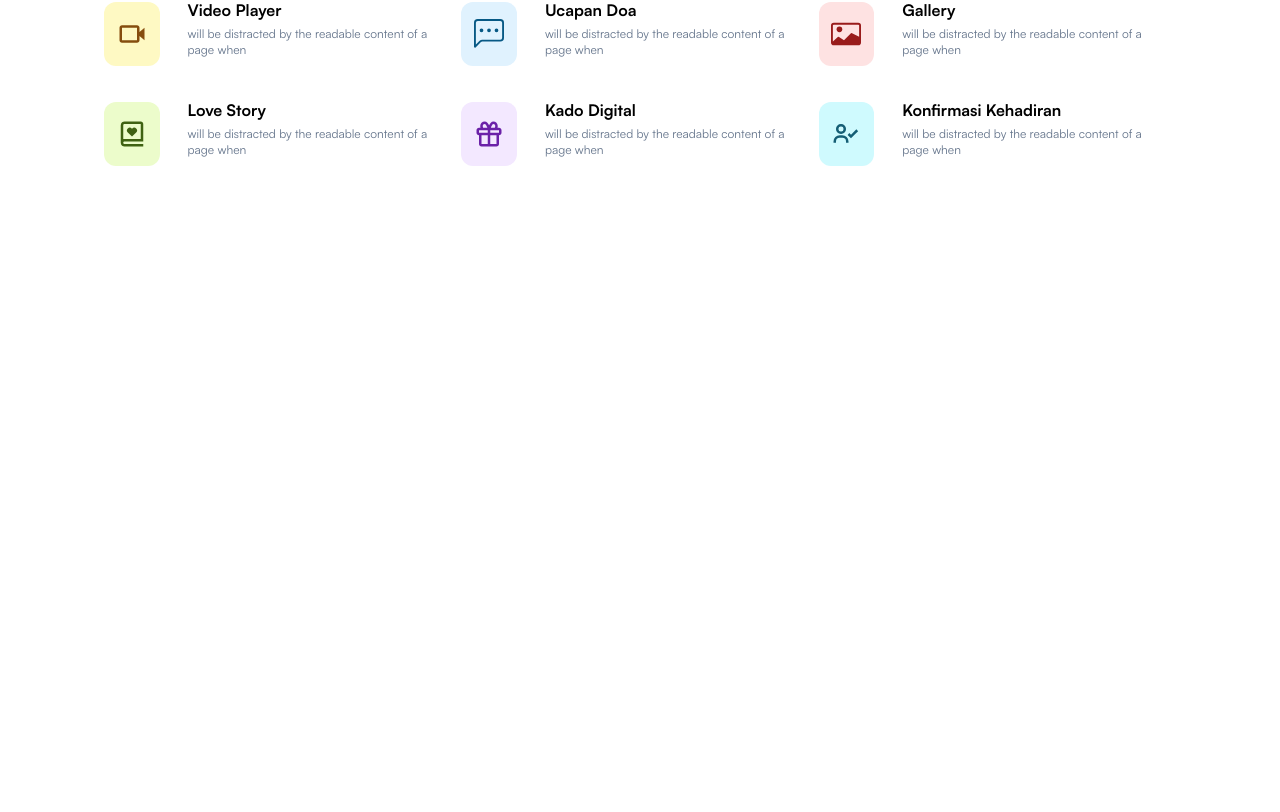
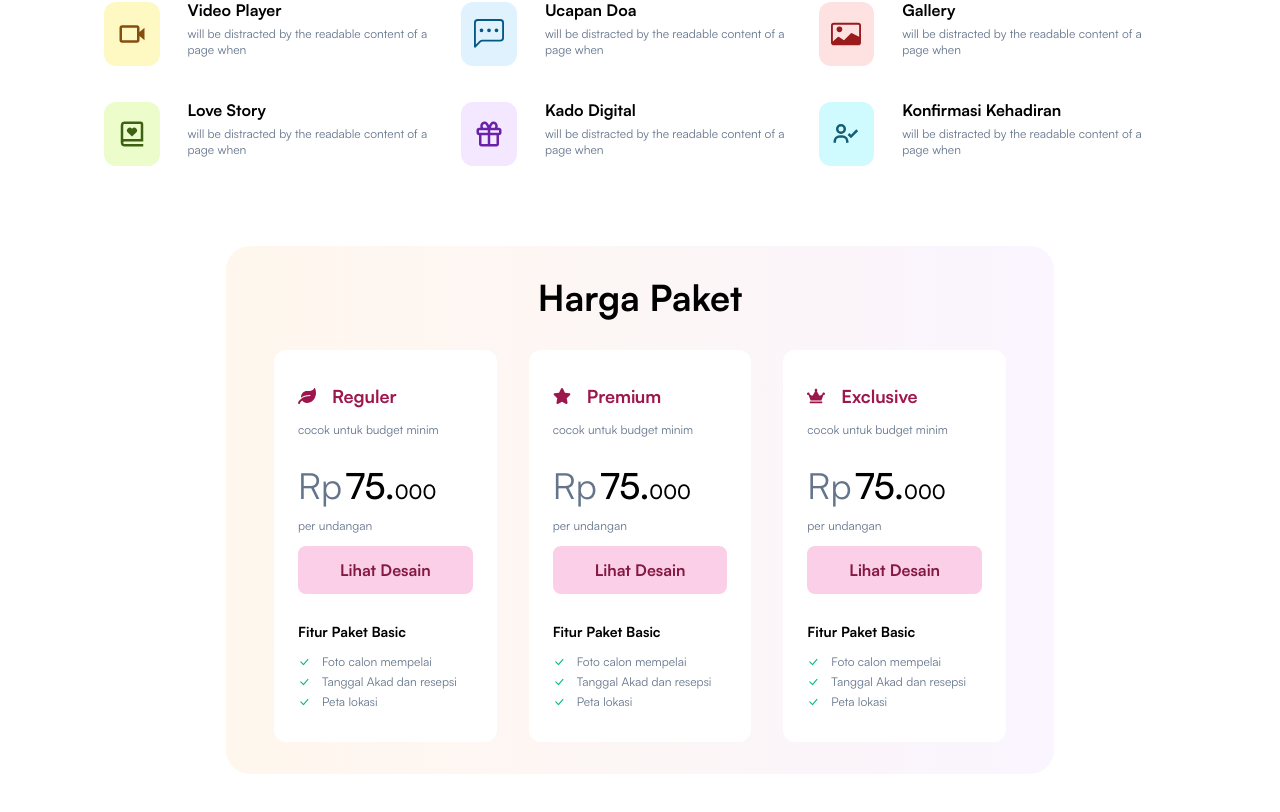
Before and after one commit to muffid/rabine-v2, a Next.js app: page / in a window 1280 px wide. Shown: the part 1900-2712 px from the top of the page. Before the commit the page ends 2066 px from the top, so only its background shows below. Built offline with nearby package versions, Linux system fonts and the light colour scheme.

Commit message:
Pricing add

```diff
--- a/components/index/Navbar.js
+++ b/components/index/Navbar.js
@@ -10,7 +10,7 @@ function Navbar() {
     const[isOpen,setIsOpen] = useState(false)
 
   return (
-    <div className='w-full bg-white/80 backdrop-blur-sm fixed top-0 z-20 '>
+    <div className='w-full bg-white/80 backdrop-blur-sm fixed top-0 z-20 border-b '>
         <div className=' max-w-[1200px] mx-auto px-8 flex flex-row items-center justify-between base text-slate-700  py-6 relative '>
 
         <motion.div
@@ -30,22 +30,16 @@ function Navbar() {
                 </div>
                 <div className='flex flex-col items-end gap-y-7 semibold text-sm'>
                     <div className='flex flex-row items-center gap-x-5  rounded-xl 'onClick={()=>setIsOpen(false)}>
-                        <p>Home</p>
+                        <p>Beranda</p>
                         <BiHomeCircle/>
                     </div>
 
                     <div className='flex flex-row items-center gap-x-5  rounded-xl'onClick={()=>setIsOpen(false)}>
-                        <p>About us</p>
+                        <p>Harga</p>
                         <BiInfoCircle/>
                     </div>
-
                     <div className='flex flex-row items-center gap-x-5  rounded-xl'>
-                        <p>Pricing</p>
-                        <BiDollar/>
-                    </div>
-
-                    <div className='flex flex-row items-center gap-x-5  rounded-xl'>
-                        <p>Products</p>
+                        <p>Template</p>
                         <BiCartAlt/>
                     </div>
 
@@ -55,7 +49,7 @@ function Navbar() {
                     </div>
 
                     <div className='flex flex-row items-center gap-x-5  rounded-xl'>
-                        <p>Contact</p>
+                        <p>Kontak</p>
                         <BiPhoneCall/>
                     </div>
                 </div>
@@ -77,22 +71,18 @@ function Navbar() {
             <div className='flex flex-row items-center justify-between gap-x-4'>
                 <div className='hidden md:flex flex-row items-center justify-between gap-x-6 text-sm bold '>
                     <div className=' cursor-pointer relative '>
-                        <p onMouseEnter={()=>setHoverMenu(1)} onMouseLeave={()=>setHoverMenu(0)} onClick={()=>setMenuActive(1)}>Home</p>
+                        <p onMouseEnter={()=>setHoverMenu(1)} onMouseLeave={()=>setHoverMenu(0)} onClick={()=>setMenuActive(1)}>Beranda</p>
                         <div className={hoverMenu===1 || menuActive===1 ? 'visible'+' absolute -bottom-2 h-[0.2rem] w-6  bg-orange-600 rounded-xl duration-300' : 'invisible'}></div>
                     </div>
 
-                    <div className=' cursor-pointer relative'>
-                        <p onMouseEnter={()=>setHoverMenu(2)} onMouseLeave={()=>setHoverMenu(0)} onClick={()=>setMenuActive(2)}>About us</p>
-                        <div className={hoverMenu===2 || menuActive===2 ? 'visible'+' absolute -bottom-2 h-[0.2rem] w-6  bg-orange-600 rounded-xl duration-300' : 'invisible'}></div>
-                    </div>
 
                     <div className=' cursor-pointer relative'>
-                        <p onMouseEnter={()=>setHoverMenu(3)} onMouseLeave={()=>setHoverMenu(0)} onClick={()=>setMenuActive(3)}>Pricing</p>
+                        <p onMouseEnter={()=>setHoverMenu(3)} onMouseLeave={()=>setHoverMenu(0)} onClick={()=>setMenuActive(3)}>Harga</p>
                         <div className={hoverMenu===3 || menuActive===3 ? 'visible'+' absolute -bottom-2 h-[0.2rem] w-6  bg-orange-600 rounded-xl duration-300' : 'invisible'}></div>
                     </div>
 
                     <div className=' cursor-pointer relative'>
-                        <p onMouseEnter={()=>setHoverMenu(4)} onMouseLeave={()=>setHoverMenu(0)} onClick={()=>setMenuActive(4)}>Products</p>
+                        <p onMouseEnter={()=>setHoverMenu(4)} onMouseLeave={()=>setHoverMenu(0)} onClick={()=>setMenuActive(4)}>Template</p>
                         <div className={hoverMenu===4 || menuActive===4 ?  'visible'+' absolute -bottom-2 h-[0.2rem] w-6  bg-orange-600 rounded-xl duration-300' : 'invisible'}></div>
                     </div>
 
@@ -103,11 +93,11 @@ function Navbar() {
                     </div>
 
                     <div className=' cursor-pointer relative'>
-                        <p onMouseEnter={()=>setHoverMenu(5)} onMouseLeave={()=>setHoverMenu(0)} onClick={()=>setMenuActive(5)}>Contact</p>
+                        <p onMouseEnter={()=>setHoverMenu(5)} onMouseLeave={()=>setHoverMenu(0)} onClick={()=>setMenuActive(5)}>Kontak</p>
                         <div className={hoverMenu===5 || menuActive===5 ? 'visible'+' absolute -bottom-2 h-[0.2rem] w-6  bg-orange-600 rounded-xl duration-300' : 'invisible'}></div>
                     </div>
                 </div>
-                <button className='hidden lg:inline bg-orange-500 p-3 rounded-3xl  text-white text-xs ml-6 hover:bg-orange-600 hover:scale-105 transform duration-200 hover:shadow-xl hover:shadow-orange-200'>Order Sekarang</button>
+                <button className='hidden lg:inline bg-pink-700 p-3 rounded-3xl  text-white text-xs ml-6  hover:scale-105 transform duration-200 hover:shadow-xl hover:shadow-orange-200'>Order Sekarang</button>
                 <div className='flex flex-row items-center ml-8 gap-x-4 lg:ml-4'>
                     <HiSearch className='text-2xl cursor-pointer'/>
                     <HiMenuAlt3 className='text-2xl cursor-pointer md:hidden' onClick={()=>setIsOpen(true)}/>
--- /dev/null
+++ b/components/index/Pricing.js
@@ -0,0 +1,113 @@
+import Image from 'next/image'
+import React from 'react'
+import { BiChevronDown } from "react-icons/bi";
+import { BsCheckLg } from "react-icons/bs";
+import { FaLeaf,FaStar,FaCrown } from "react-icons/fa";
+
+function Pricing() {
+  return (
+    <div className='mt-20 md:w-full lg:w-3/4 mx-auto flex flex-col items-center justify-center gap-y-4 bg-gradient-to-r from-orange-50
+                     to-purple-50 rounded-3xl py-8 px-12 mb-12'>
+        <h1 className='text-4xl bold mb-4'>Harga Paket</h1>
+        <div className='flex flex-col md:flex-row gap-x-8 justify-center w-full gap-y-6'>
+
+
+            <div className='bg-white rounded-xl px-6  flex flex-col items-start justify-between md:w-1/3 py-8 gap-y-3'>
+                <div className='flex flex-row items-center gap-x-4 bold text-lg text-pink-800'>
+                    <FaLeaf/>
+                    <p>Reguler</p>
+                </div>
+                <p className='text-xs text-slate-500 pr-8'>cocok untuk budget minim </p>
+                <div className='flex flex-row items-end mt-4 gap-x-1'>
+                    <h1 className='text-slate-500 text-4xl'>Rp</h1>
+                    <h1 className='semibold text-4xl'>75.</h1>
+                    <h1 className='semibold text-xl  -ml-1'>000</h1>
+                </div>
+                <p className='text-xs text-slate-500 '>per undangan</p>
+                <button className='rounded-lg px-5 py-3 w-full bg-pink-200 text-pink-900  bold '>Lihat Desain</button>
+                <p className='bold text-sm mt-4'>Fitur Paket Basic</p>
+                <div className='flex flex-col gap-y-1'>
+                    <div className='flex flex-row items-center gap-x-3'>
+                        <BsCheckLg className='text-emerald-500 text-xs'/>
+                        <p className='text-slate-500 text-xs'> Foto calon mempelai</p>
+                    </div>
+                    <div className='flex flex-row items-center gap-x-3'>
+                        <BsCheckLg className='text-emerald-500 text-xs'/>
+                        <p className='text-slate-500 text-xs'>Tanggal Akad dan resepsi</p>
+                    </div>
+                    <div className='flex flex-row items-center gap-x-3'>
+                        <BsCheckLg className='text-emerald-500 text-xs'/>
+                        <p className='text-slate-500 text-xs'>Peta lokasi</p>
+                    </div>
+                </div>
+
+            </div>
+
+            <div className='bg-white rounded-xl px-6  flex flex-col items-start justify-between md:w-1/3 py-8 gap-y-3'>
+                <div className='flex flex-row items-center gap-x-4 bold text-lg text-pink-800'>
+                    <FaStar/>
+                    <p>Premium</p>
+                </div>
+                <p className='text-xs text-slate-500 pr-8'>cocok untuk budget minim </p>
+                <div className='flex flex-row items-end mt-4 gap-x-1'>
+                    <h1 className='text-slate-500 text-4xl'>Rp</h1>
+                    <h1 className='semibold text-4xl'>75.</h1>
+                    <h1 className='semibold text-xl  -ml-1'>000</h1>
+                </div>
+                <p className='text-xs text-slate-500 '>per undangan</p>
+                <button className='rounded-lg px-5 py-3 w-full bg-pink-200 text-pink-900  bold '>Lihat Desain</button>
+                <p className='bold text-sm mt-4'>Fitur Paket Basic</p>
+                <div className='flex flex-col gap-y-1'>
+                    <div className='flex flex-row items-center gap-x-3'>
+                        <BsCheckLg className='text-emerald-500 text-xs'/>
+                        <p className='text-slate-500 text-xs'> Foto calon mempelai</p>
+                    </div>
+                    <div className='flex flex-row items-center gap-x-3'>
+                        <BsCheckLg className='text-emerald-500 text-xs'/>
+                        <p className='text-slate-500 text-xs'>Tanggal Akad dan resepsi</p>
+                    </div>
+                    <div className='flex flex-row items-center gap-x-3'>
+                        <BsCheckLg className='text-emerald-500 text-xs'/>
+                        <p className='text-slate-500 text-xs'>Peta lokasi</p>
+                    </div>
+                </div>
+
+
+            </div>
+
+            <div className='bg-white rounded-xl px-6  flex flex-col items-start justify-between md:w-1/3 gap-y-3 py-8'>
+                <div className='flex flex-row items-center gap-x-4 bold text-lg text-pink-800'>
+                    <FaCrown/>
+                    <p>Exclusive</p>
+                </div>
+                <p className='text-xs text-slate-500 pr-8'>cocok untuk budget minim </p>
+                <div className='flex flex-row items-end mt-4 gap-x-1'>
+                    <h1 className='text-slate-500 text-4xl'>Rp</h1>
+                    <h1 className='semibold text-4xl'>75.</h1>
+                    <h1 className='semibold text-xl  -ml-1'>000</h1>
+                </div>
+                <p className='text-xs text-slate-500 '>per undangan</p>
+                <button className='rounded-lg px-5 py-3 w-full bg-pink-200 text-pink-900  bold '>Lihat Desain</button>
+                <p className='bold text-sm mt-4'>Fitur Paket Basic</p>
+                <div className='flex flex-col gap-y-1'>
+                    <div className='flex flex-row items-center gap-x-3'>
+                        <BsCheckLg className='text-emerald-500 text-xs'/>
+                        <p className='text-slate-500 text-xs'> Foto calon mempelai</p>
+                    </div>
+                    <div className='flex flex-row items-center gap-x-3'>
+                        <BsCheckLg className='text-emerald-500 text-xs'/>
+                        <p className='text-slate-500 text-xs'>Tanggal Akad dan resepsi</p>
+                    </div>
+                    <div className='flex flex-row items-center gap-x-3'>
+                        <BsCheckLg className='text-emerald-500 text-xs'/>
+                        <p className='text-slate-500 text-xs'>Peta lokasi</p>
+                    </div>
+                </div>
+
+            </div>
+        </div>
+    </div>
+  )
+}
+
+export default Pricing
--- a/pages/index.js
+++ b/pages/index.js
@@ -3,6 +3,7 @@ import Beralih from '../components/index/Beralih'
 import Features from '../components/index/Features'
 import Hero from '../components/index/Hero'
 import Navbar from '../components/index/Navbar'
+import Pricing from '../components/index/Pricing'
 
 
 
@@ -19,6 +20,7 @@ export default function Home() {
         <Hero/>
         <Beralih/>
         <Features/>
+        <Pricing/>
       </main>
     </div>
   )
```
